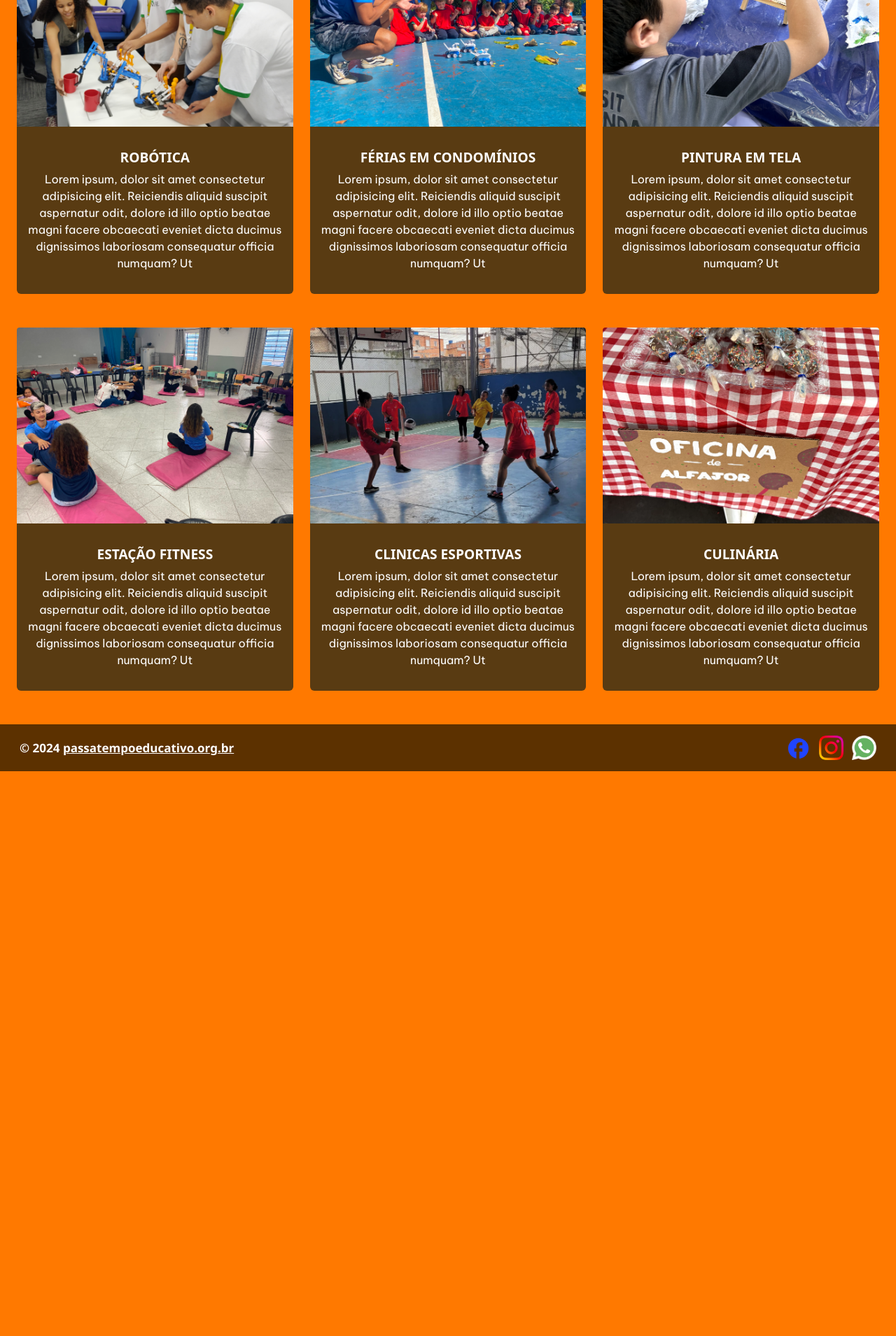
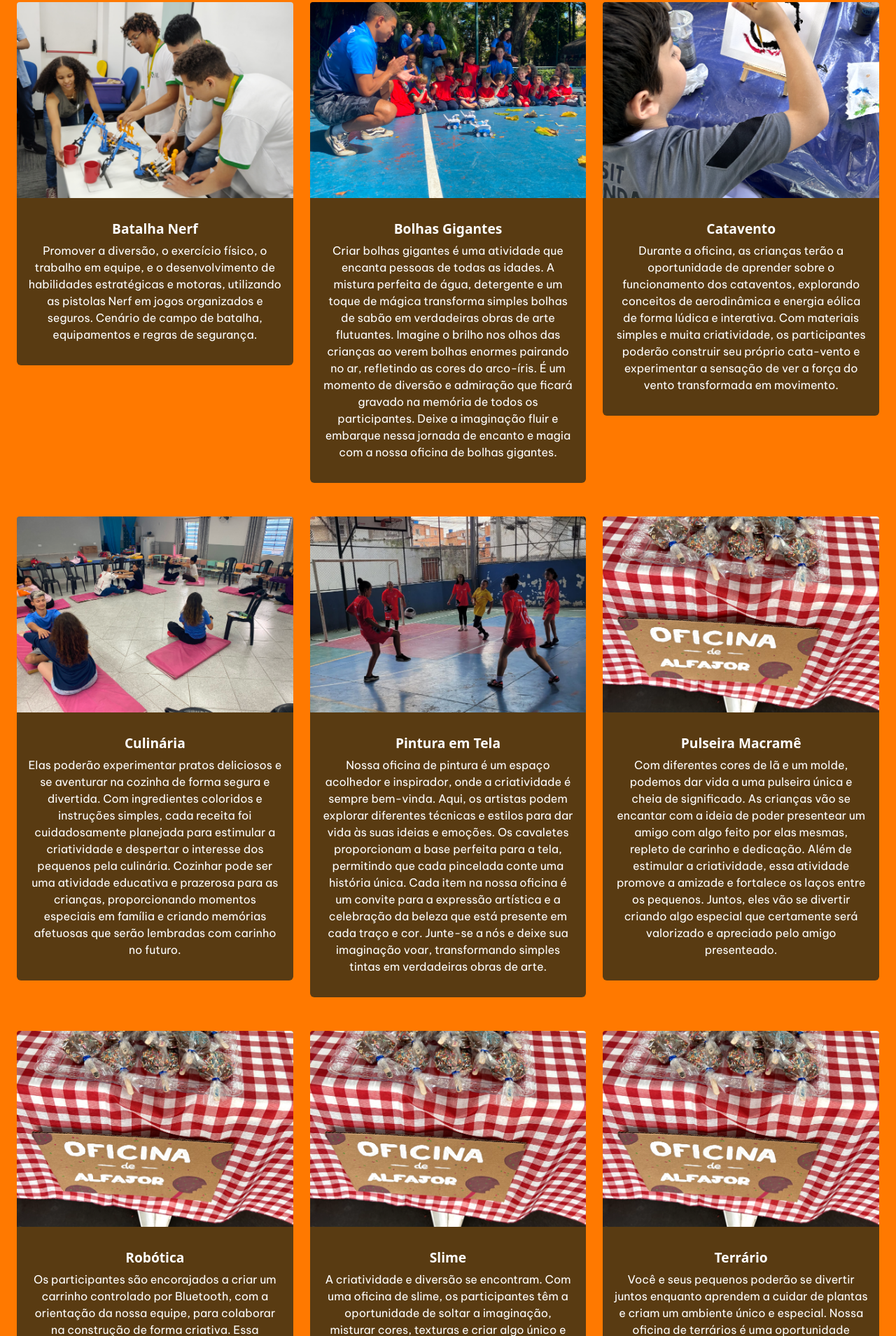
Before and after one commit to NicoleMascaretti/PIIpassatempoeducativo, a website: page 1_frontend/1.1_pages/1.1.4_servicos/servicos.html in a window 1280 px wide. Shown: the part 891-2800 px from the top of the page at 70% size. Before the commit the page ends 1993 px from the top, so only its background shows below. Drawn offline with nearby package versions, Linux system fonts and the light colour scheme; a web font is replaced by a local one.

Commit message:
projetos

```diff
--- a/1_frontend/1.1_pages/1.1.4_servicos/servicos.html
+++ b/1_frontend/1.1_pages/1.1.4_servicos/servicos.html
@@ -90,9 +90,9 @@
                 <div class="col-sm-12 col-md-12 col-lg-12 text-start ">
                     <article>
                         Conheça alguns de nossos projetos voltados para educação, cultura, desenvolvimento do turismo
-                        sustentável e preparação do jovem para o mercado de trabalho.
+                        sustentável e preparação do jovem para o mercado de trabalho. Com uma variedade de materiais coloridos e ferramentas divertidas, nossas oficinas proporcionam um ambiente estimulante e acolhedor para que as crianças possam se expressar livremente. Valorizamos a diversidade de ideias e incentivamos a experimentação, sempre celebrando a singularidade de cada pequeno artista. Aqui, o aprendizado acontece de forma lúdica e significativa, promovendo o desenvolvimento criativo e emocional de forma encantadora.
                     </article>
-                    <article>
+                    <article id="subtitulo2">
                         Os quais são baseados nos Objetivos de Desenvolvimento Sustentável, são projetos aprovados em
                         Leis de Incentivo.
                     </article>
@@ -122,11 +122,9 @@
                         <img src="/1_frontend/1.2_assets/1.2.3_eventos/robotica.png" alt="imagem do projeto de robótica" class="card-img-top">
 
                         <div class="card-body">
-                            <h5 class="titulo-card">ROBÓTICA</h5>
+                            <h5 class="titulo-card">Batalha Nerf</h5>
                             <p class="descricao">
-                                Lorem ipsum, dolor sit amet consectetur adipisicing elit. Reiciendis aliquid suscipit
-                                aspernatur odit, dolore id illo optio beatae magni facere obcaecati eveniet dicta
-                                ducimus dignissimos laboriosam consequatur officia numquam? Ut
+                                Promover a diversão, o exercício físico, o trabalho em equipe, e o desenvolvimento de habilidades estratégicas e motoras, utilizando as pistolas Nerf em jogos organizados e seguros. Cenário de campo de batalha, equipamentos e regras de segurança.
                             </p>
                         </div>
 
@@ -140,11 +138,9 @@
                             class="card-img-top">
 
                         <div class="card-body">
-                            <h5 class="titulo-card">FÉRIAS EM CONDOMÍNIOS</h5>
+                            <h5 class="titulo-card">Bolhas Gigantes</h5>
                             <p class="descricao">
-                                Lorem ipsum, dolor sit amet consectetur adipisicing elit. Reiciendis aliquid suscipit
-                                aspernatur odit, dolore id illo optio beatae magni facere obcaecati eveniet dicta
-                                ducimus dignissimos laboriosam consequatur officia numquam? Ut
+                                Criar bolhas gigantes é uma atividade que encanta pessoas de todas as idades. A mistura perfeita de água, detergente e um toque de mágica transforma simples bolhas de sabão em verdadeiras obras de arte flutuantes. Imagine o brilho nos olhos das crianças ao verem bolhas enormes pairando no ar, refletindo as cores do arco-íris. É um momento de diversão e admiração que ficará gravado na memória de todos os participantes. Deixe a imaginação fluir e embarque nessa jornada de encanto e magia com a nossa oficina de bolhas gigantes.
                             </p>
                         </div>
 
@@ -157,11 +153,9 @@
                         <img src="/1_frontend/1.2_assets/1.2.3_eventos/pintura-em-tela.png" alt="imagem do evento de pintura-em-grupo" class="card-img-top">
 
                         <div class="card-body">
-                            <h5 class="titulo-card">PINTURA EM TELA</h5>
+                            <h5 class="titulo-card">Catavento</h5>
                             <p class="descricao">
-                                Lorem ipsum, dolor sit amet consectetur adipisicing elit. Reiciendis aliquid suscipit
-                                aspernatur odit, dolore id illo optio beatae magni facere obcaecati eveniet dicta
-                                ducimus dignissimos laboriosam consequatur officia numquam? Ut
+                                Durante a oficina, as crianças terão a oportunidade de aprender sobre o funcionamento dos cataventos, explorando conceitos de aerodinâmica e energia eólica de forma lúdica e interativa. Com materiais simples e muita criatividade, os participantes poderão construir seu próprio cata-vento e experimentar a sensação de ver a força do vento transformada em movimento.
                             </p>
                         </div>
 
@@ -174,11 +168,9 @@
                         <img src="/1_frontend/1.2_assets/1.2.3_eventos/estacao-fitness.png" alt="imagem do evento de estacao fitness" class="card-img-top">
 
                         <div class="card-body">
-                            <h5 class="titulo-card">ESTAÇÃO FITNESS</h5>
+                            <h5 class="titulo-card">Culinária</h5>
                             <p class="descricao">
-                                Lorem ipsum, dolor sit amet consectetur adipisicing elit. Reiciendis aliquid suscipit
-                                aspernatur odit, dolore id illo optio beatae magni facere obcaecati eveniet dicta
-                                ducimus dignissimos laboriosam consequatur officia numquam? Ut
+                                Elas poderão experimentar pratos deliciosos e se aventurar na cozinha de forma segura e divertida. Com ingredientes coloridos e instruções simples, cada receita foi cuidadosamente planejada para estimular a criatividade e despertar o interesse dos pequenos pela culinária. Cozinhar pode ser uma atividade educativa e prazerosa para as crianças, proporcionando momentos especiais em família e criando memórias afetuosas que serão lembradas com carinho no futuro.
                             </p>
                         </div>
 
@@ -192,11 +184,9 @@
                             class="card-img-top">
 
                         <div class="card-body">
-                            <h5 class="titulo-card">CLINICAS ESPORTIVAS</h5>
+                            <h5 class="titulo-card">Pintura em Tela</h5>
                             <p class="descricao">
-                                Lorem ipsum, dolor sit amet consectetur adipisicing elit. Reiciendis aliquid suscipit
-                                aspernatur odit, dolore id illo optio beatae magni facere obcaecati eveniet dicta
-                                ducimus dignissimos laboriosam consequatur officia numquam? Ut
+                                Nossa oficina de pintura é um espaço acolhedor e inspirador, onde a criatividade é sempre bem-vinda. Aqui, os artistas podem explorar diferentes técnicas e estilos para dar vida às suas ideias e emoções. Os cavaletes proporcionam a base perfeita para a tela, permitindo que cada pincelada conte uma história única. Cada item na nossa oficina é um convite para a expressão artística e a celebração da beleza que está presente em cada traço e cor. Junte-se a nós e deixe sua imaginação voar, transformando simples tintas em verdadeiras obras de arte.
                             </p>
                         </div>
 
@@ -209,17 +199,59 @@
                         <img src="/1_frontend/1.2_assets/1.2.3_eventos/culinaria.png" alt="" class="card-img-top">
 
                         <div class="card-body">
-                            <h5 class="titulo-card">CULINÁRIA</h5>
+                            <h5 class="titulo-card">Pulseira Macramê</h5>
                             <p class="descricao">
-                                Lorem ipsum, dolor sit amet consectetur adipisicing elit. Reiciendis aliquid suscipit
-                                aspernatur odit, dolore id illo optio beatae magni facere obcaecati eveniet dicta
-                                ducimus dignissimos laboriosam consequatur officia numquam? Ut
+                                Com diferentes cores de lã e um molde, podemos dar vida a uma pulseira única e cheia de significado. As crianças vão se encantar com a ideia de poder presentear um amigo com algo feito por elas mesmas, repleto de carinho e dedicação. Além de estimular a criatividade, essa atividade promove a amizade e fortalece os laços entre os pequenos. Juntos, eles vão se divertir criando algo especial que certamente será valorizado e apreciado pelo amigo presenteado.
                             </p>
                         </div>
 
                     </div>
                 </div>
 
+                <div class="col-sm-12 col-md-12 col-lg-4 mb-5 text-center">
+
+                    <div class="card card-projeto">
+                        <img src="/1_frontend/1.2_assets/1.2.3_eventos/culinaria.png" alt="" class="card-img-top">
+
+                        <div class="card-body">
+                            <h5 class="titulo-card">Robótica</h5>
+                            <p class="descricao">
+                                Os participantes são encorajados a criar um carrinho controlado por Bluetooth, com a orientação da nossa equipe, para colaborar na construção de forma criativa. Essa atividade não apenas proporciona aprendizado prático em engenharia e tecnologia, mas também fomenta um ambiente de competição saudável e o orgulho de ver o fruto do esforço em equipe.
+                            </p>
+                        </div>
+
+                    </div>
+                </div>
+
+                <div class="col-sm-12 col-md-12 col-lg-4 mb-5 text-center">
+
+                    <div class="card card-projeto">
+                        <img src="/1_frontend/1.2_assets/1.2.3_eventos/culinaria.png" alt="" class="card-img-top">
+
+                        <div class="card-body">
+                            <h5 class="titulo-card">Slime</h5>
+                            <p class="descricao">
+                                A criatividade e diversão se encontram. Com uma oficina de slime, os participantes têm a oportunidade de soltar a imaginação, misturar cores, texturas e criar algo único e especial. É uma atividade que estimula a coordenação motora, a concentração e a interação em grupo, proporcionando momentos de alegria e aprendizado.
+                            </p>
+                        </div>
+
+                    </div>
+                </div>
+
+                <div class="col-sm-12 col-md-12 col-lg-4 mb-5 text-center">
+
+                    <div class="card card-projeto">
+                        <img src="/1_frontend/1.2_assets/1.2.3_eventos/culinaria.png" alt="" class="card-img-top">
+
+                        <div class="card-body">
+                            <h5 class="titulo-card">Terrário</h5>
+                            <p class="descricao">
+                                Você e seus pequenos poderão se divertir juntos enquanto aprendem a cuidar de plantas e criam um ambiente único e especial. Nossa oficina de terrários é uma oportunidade perfeita para estimular a criatividade, promover a conexão com a natureza e fortalecer os laços familiares. Venha se encantar com essa experiência enriquecedora e cheia de cores!
+                            </p>
+                        </div>
+
+                    </div>
+                </div>
             </div>
     </main>
     <style>
--- a/1_frontend/1.1_pages/1.1.4_servicos/style_servicos.css
+++ b/1_frontend/1.1_pages/1.1.4_servicos/style_servicos.css
@@ -145,6 +145,12 @@ article {
     /* Centraliza o texto */
 }
 
+#subtitulo2{
+    margin-top: 10px;
+    font-weight: bold;
+    text-shadow: 2px 2px 4px rgba(0, 0, 0, 0.315);
+}
+
 .imagem-ods {
     max-width: 50%;
     /* Ajuste o tamanho da imagem (50% da largura do contêiner) */
```
